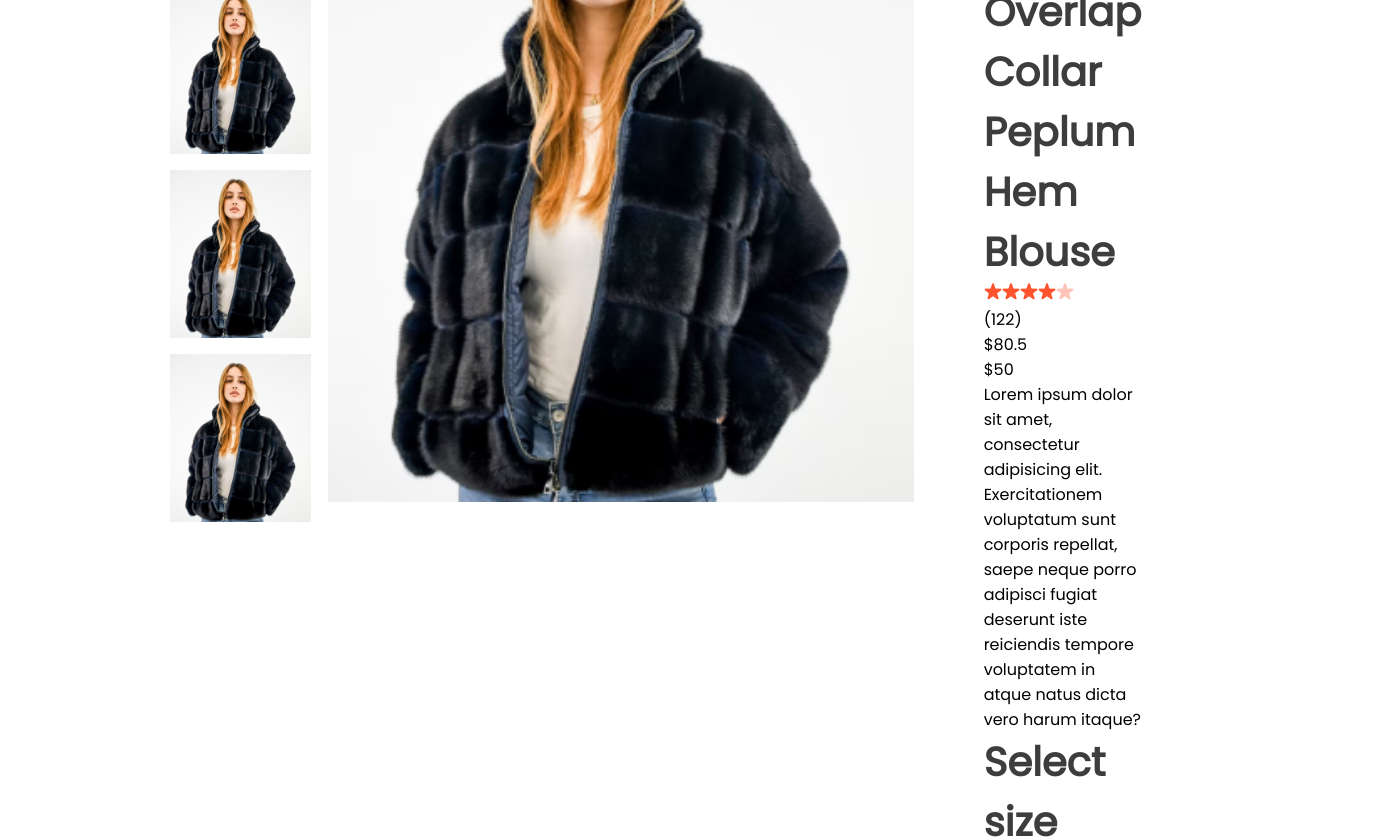
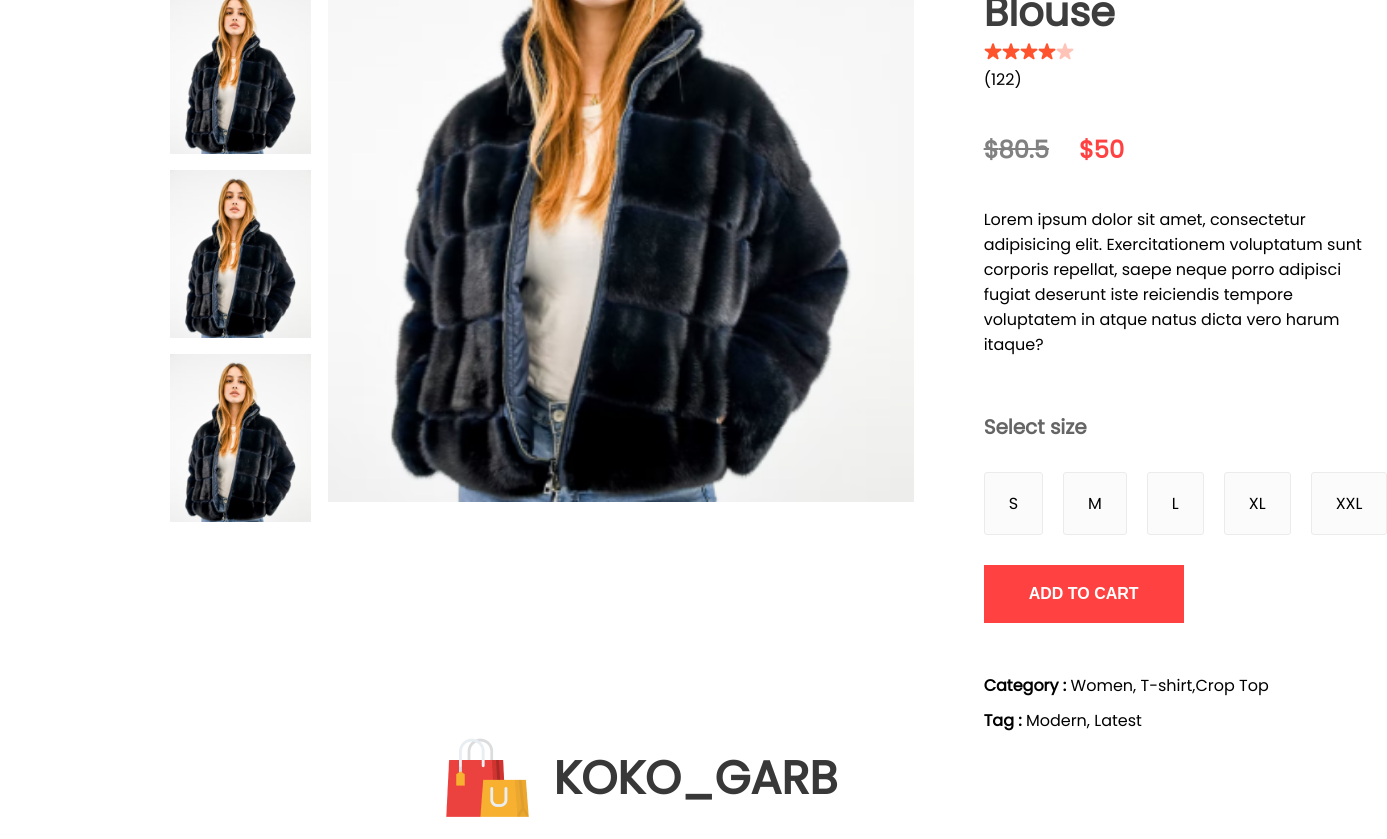
Before and after one commit to Jejeet/KokoBiz, a React (Create React App) app in the folder frontend/: page /product/1 in a window 1280 px wide. Shown: the part 440-1279 px from the top of the page, 1387 px wide, since content can reach past the window. Built offline with nearby package versions, Linux system fonts and the light colour scheme; a web font is replaced by a local one.

Commit message:
Each productdiplay style

```diff
--- a/frontend/src/Components/Product display/ProductDisplay.css
+++ b/frontend/src/Components/Product display/ProductDisplay.css
@@ -28,3 +28,61 @@
     font-size: 40px;
     font-weight: 700;
 }
+.producdisplay-right-stars{
+    display: flex;
+    align-items: center;
+    margin: top 13px ;
+    gap: 5px;
+    color: #1c1c1c;
+    font-size: 16px;
+}
+.productdisplay-right-prices{
+    display: flex;
+    margin: 40px 0px;
+    gap: 30px;
+    font-size: 24px;
+    font-weight: 700;
+}
+.productdisplay-right-price-old{
+    color: #818181;
+    text-decoration: line-through;
+}
+.productdisplay-right-price-new{
+    color: #ff4141;
+}
+.productdiplay-right-size h1{
+    margin-top: 55px;
+    color: #656565;
+    font-size: 20px;
+    font-weight:600 ;
+}
+.productdiplay-right-sizes{
+    display: flex;
+    margin: 30px 0px;
+    gap: 20px;
+}
+.productdiplay-right-sizes div{
+    padding: 18px 24px;
+    background: #fbfbfb;
+    border: 1px solid #ebebeb;
+    border-radius: 3px;
+    cursor: pointer;
+}
+.producdisplay-right button{
+    padding: 20px 40px;
+    width: 200px;
+    font-size: 16px;
+    font-weight: 600;
+    color: white;
+    background: #ff4141;
+    margin-bottom: 40px;
+    border: none;
+    outline: none;
+    cursor: pointer;
+}
+.productdisplay-right-category{
+    margin-top: 10px;
+}
+.productdisplay-right-category span{
+    font-weight:600 ;
+}
--- a/frontend/src/Components/Product display/ProductDisplay.jsx
+++ b/frontend/src/Components/Product display/ProductDisplay.jsx
@@ -22,7 +22,7 @@
             <h1>
                 {product.name}
             </h1>
-            <div className="productdisplay-right-star">
+            <div className="productdisplay-right-stars">
                 <img src={star_icon} alt="" />
                 <img src={star_icon} alt="" />
                 <img src={star_icon} alt="" />
@@ -39,7 +39,7 @@
             </div>
             <div className="productdiplay-right-size">
                 <h1>Select size</h1>
-                <div className="productdiplay-right-size">
+                <div className="productdiplay-right-sizes">
                     <div>S</div>
                     <div>M</div>
                     <div>L</div>
```
